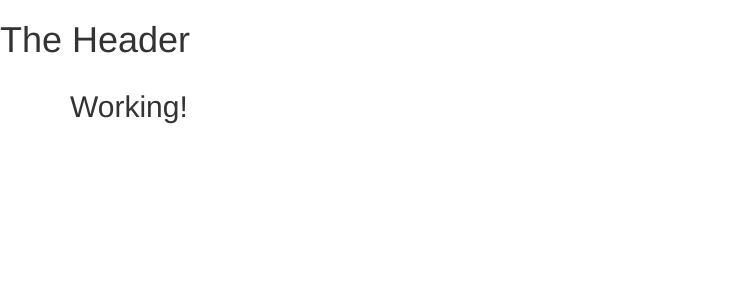
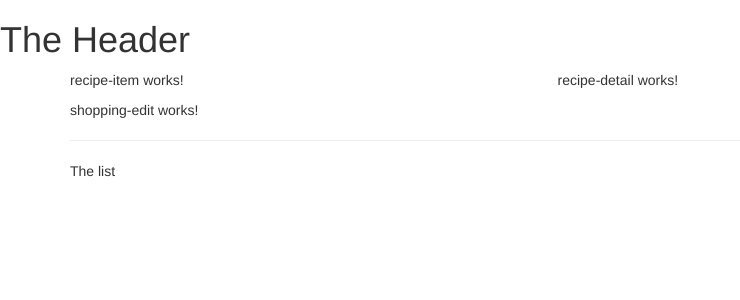
Before and after one commit to dseurotech/angular-course, an Angular app in the folder courseProject/: page / in a window 1280 px wide. Shown: the top 300 px of the page, without its empty margins (0-740 px from the left). Built offline with nearby package versions, Linux system fonts and the light colour scheme.

Commit message:
starting to flesh out components
Signed-off-by: dseurotech <davide.salvador@eurotech.com>

```diff
--- a/courseProject/src/app/app.component.html
+++ b/courseProject/src/app/app.component.html
@@ -2,7 +2,8 @@
 <div class="container">
   <div class="row">
     <div class="col-md-12">
-      <h2>Working!</h2>
+<app-recipes></app-recipes>
+<app-shopping-list></app-shopping-list>
     </div>
   </div>
 </div>
--- a/courseProject/src/app/recipes/recipe-list/recipe-list.component.html
+++ b/courseProject/src/app/recipes/recipe-list/recipe-list.component.html
@@ -1 +1 @@
-<p>recipe-list works!</p>
+<app-recipe-item></app-recipe-item>
--- a/courseProject/src/app/recipes/recipes.component.html
+++ b/courseProject/src/app/recipes/recipes.component.html
@@ -1 +1,8 @@
-<p>recipes works!</p>
+<div class="row">
+    <div class="col-md-5">
+        <app-recipe-list></app-recipe-list>
+    </div>
+    <div class="col-md-7">
+    <app-recipe-detail></app-recipe-detail>
+    </div>
+</div>
--- a/courseProject/src/app/shopping-list/shopping-list.component.html
+++ b/courseProject/src/app/shopping-list/shopping-list.component.html
@@ -1 +1,7 @@
-<p>shopping-list works!</p>
+<div class="row">
+    <div class="col-xs-10">
+        <app-shopping-edit></app-shopping-edit>
+        <hr>
+        <p>The list</p>
+    </div>
+</div>
```
